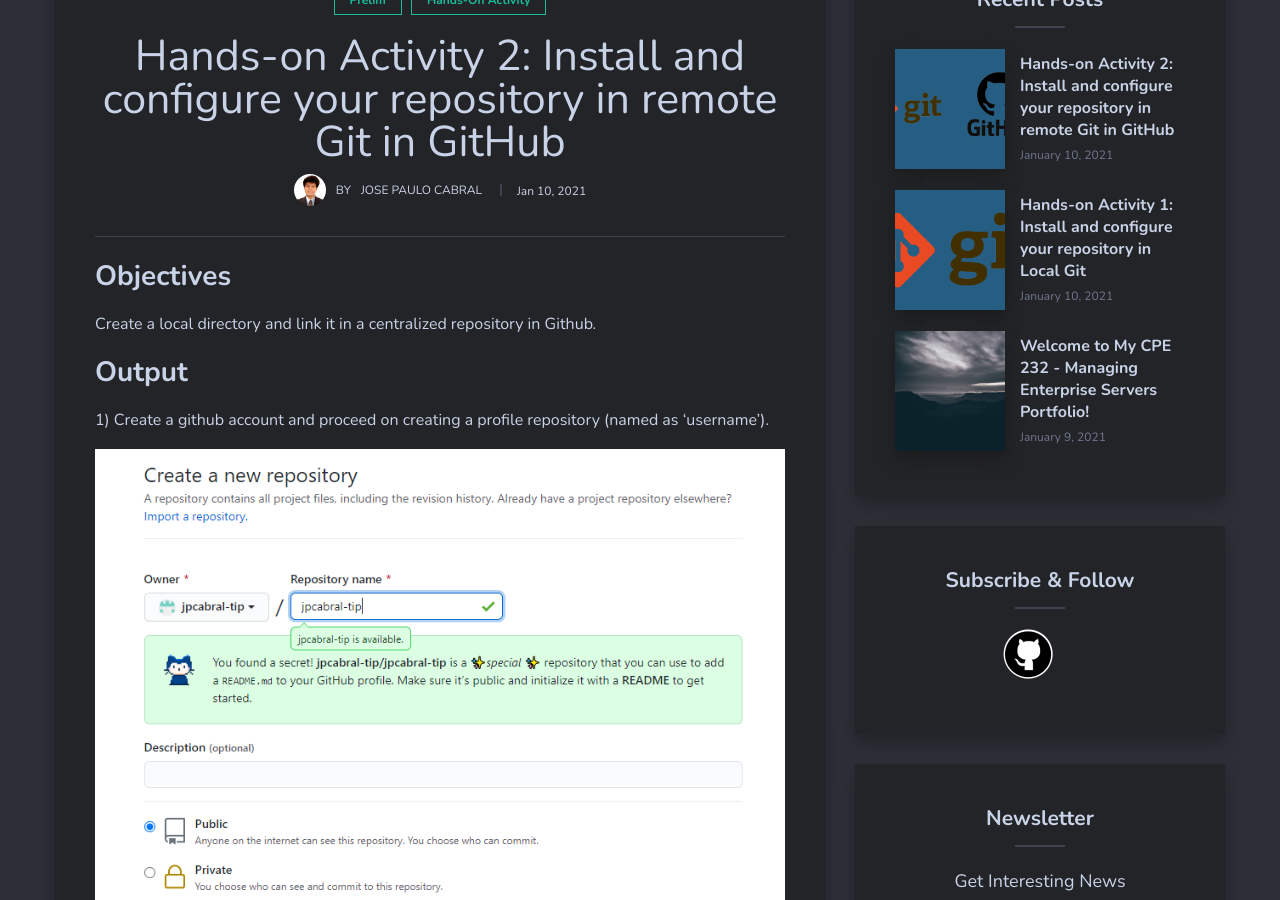
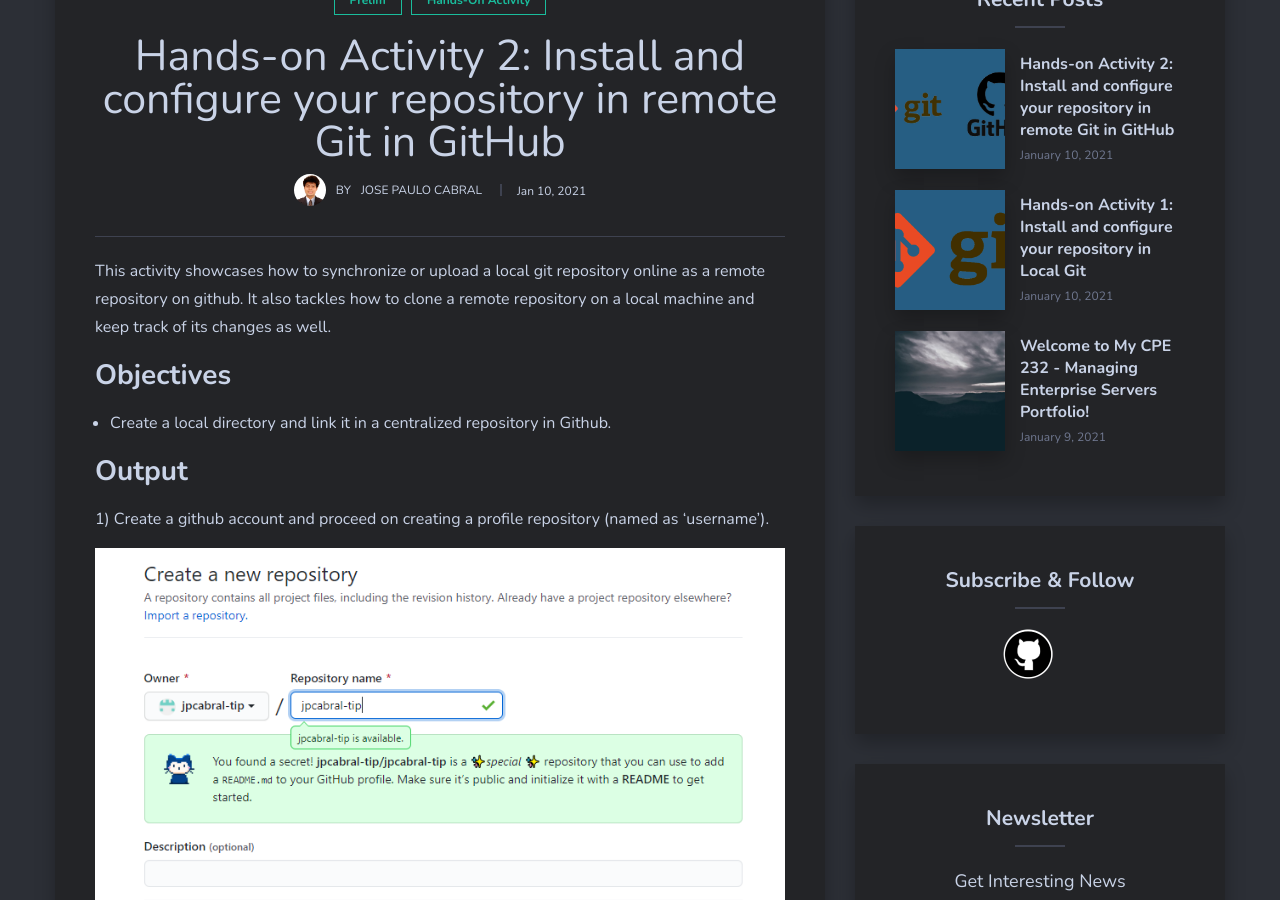
Before and after one commit to jpcabral-tip/jpcabral-tip.github.io, a Jekyll site: the page built from _posts/2021-01-10-hands-on-act-2.markdown, in a window 1280 px wide and 900 px high, scrolled down 780 px. Built offline with Jekyll 4.4.1, drawn with Linux system fonts in a browser that asks for light colours; nearby versions of some CDN libraries; comment, search, counter and statistics services are not loaded.

Commit message:
Added introductions on act1 and act2 markdowns

```diff
--- a/_posts/2021-01-10-hands-on-act-1.markdown
+++ b/_posts/2021-01-10-hands-on-act-1.markdown
@@ -5,9 +5,11 @@ date:   2021-01-10 22:03:00 +0300
 image:  hands-on-act-1-banner.png
 tags:   [Prelim, Hands-on Activity]
 ---
+This activity demonstrates how to create a local git repository. It also tackles how to track changes through commits.
+
 ## Objectives
 
-Create a git repository locally and emphasize the use of Git in your local project in a CI/CD environment.
+* Create a git repository locally and emphasize the use of Git in your local project in a CI/CD environment.
 
 ## Output
 
--- a/_posts/2021-01-10-hands-on-act-2.markdown
+++ b/_posts/2021-01-10-hands-on-act-2.markdown
@@ -5,9 +5,11 @@ date:   2021-01-10 22:45:00 +0300
 image:  hands-on-act-2-banner.jpg
 tags:   [Prelim, Hands-on Activity]
 ---
+This activity showcases how to synchronize or upload a local git repository online as a remote repository on github. It also tackles how to clone a remote repository on a local machine and keep track of its changes as well.
+
 ## Objectives
 
-Create a local directory and link it in a centralized repository in Github.
+* Create a local directory and link it in a centralized repository in Github.
 
 ## Output
 
```
